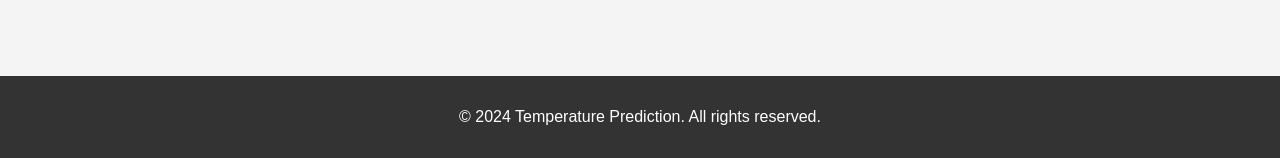
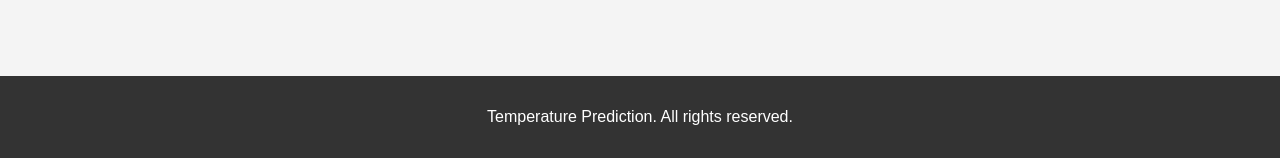
Before and after one commit to ShivamBaharwani/Temperature_Prediction, a Flask app: template templates/base.html in a window 1280 px wide. Shown: the part 642-800 px from the top of the page. Run offline with Flask 3, Linux system fonts and the light colour scheme; the template is opened without the code that fills it, so the values that code supplies are empty; parts of the project's set-up code (start-up, migrations or seed data) failed here and were passed over.

Commit message:
Update base.html

```diff
--- a/templates/base.html
+++ b/templates/base.html
@@ -14,7 +14,7 @@
         {% block content %}{% endblock %}
     </main>
     <footer>
-        <p>&copy; 2024 Temperature Prediction. All rights reserved.</p>
+        <p>Temperature Prediction. All rights reserved.</p>
     </footer>
     <script src="{{ url_for('static', filename='js/scripts.js') }}"></script>
 </body>
```
